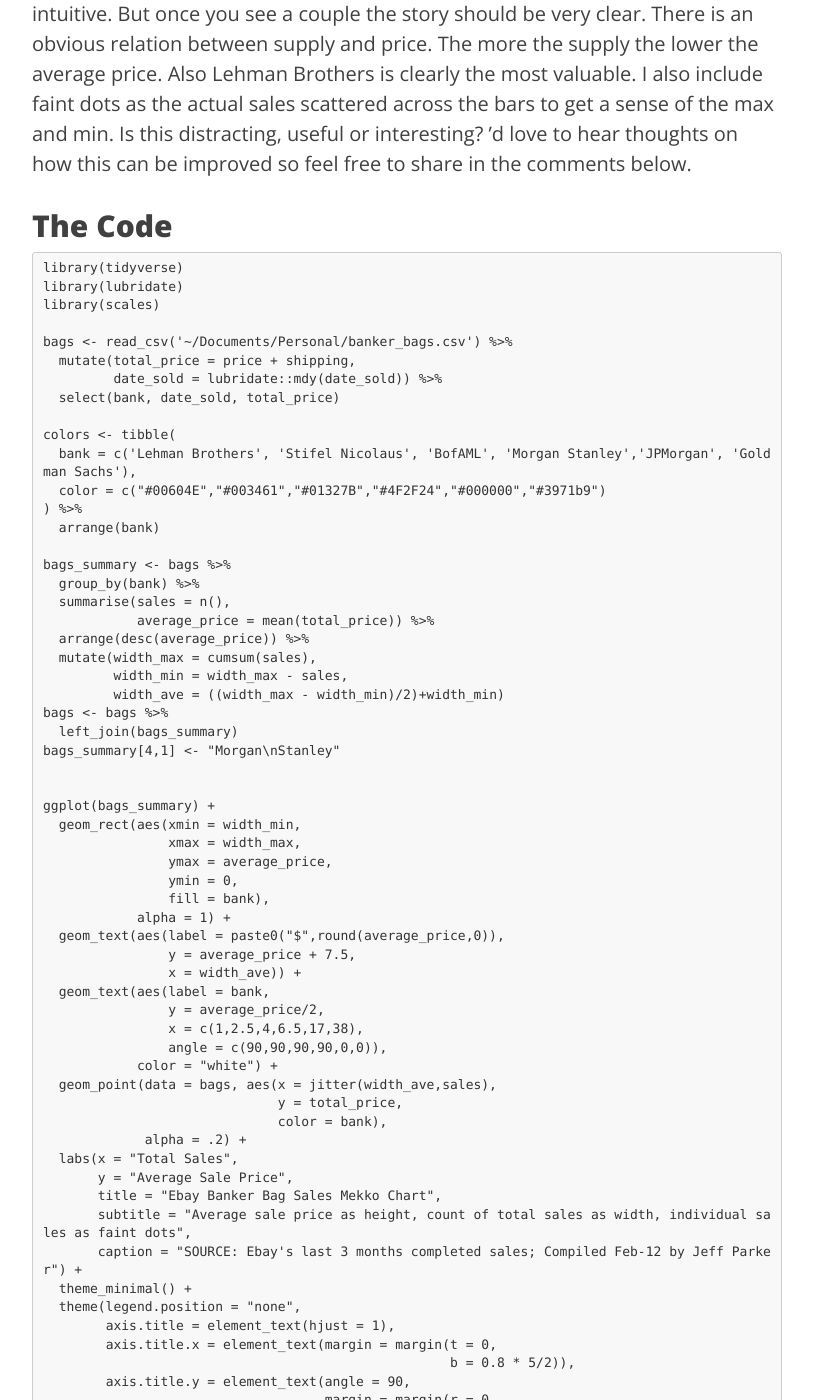
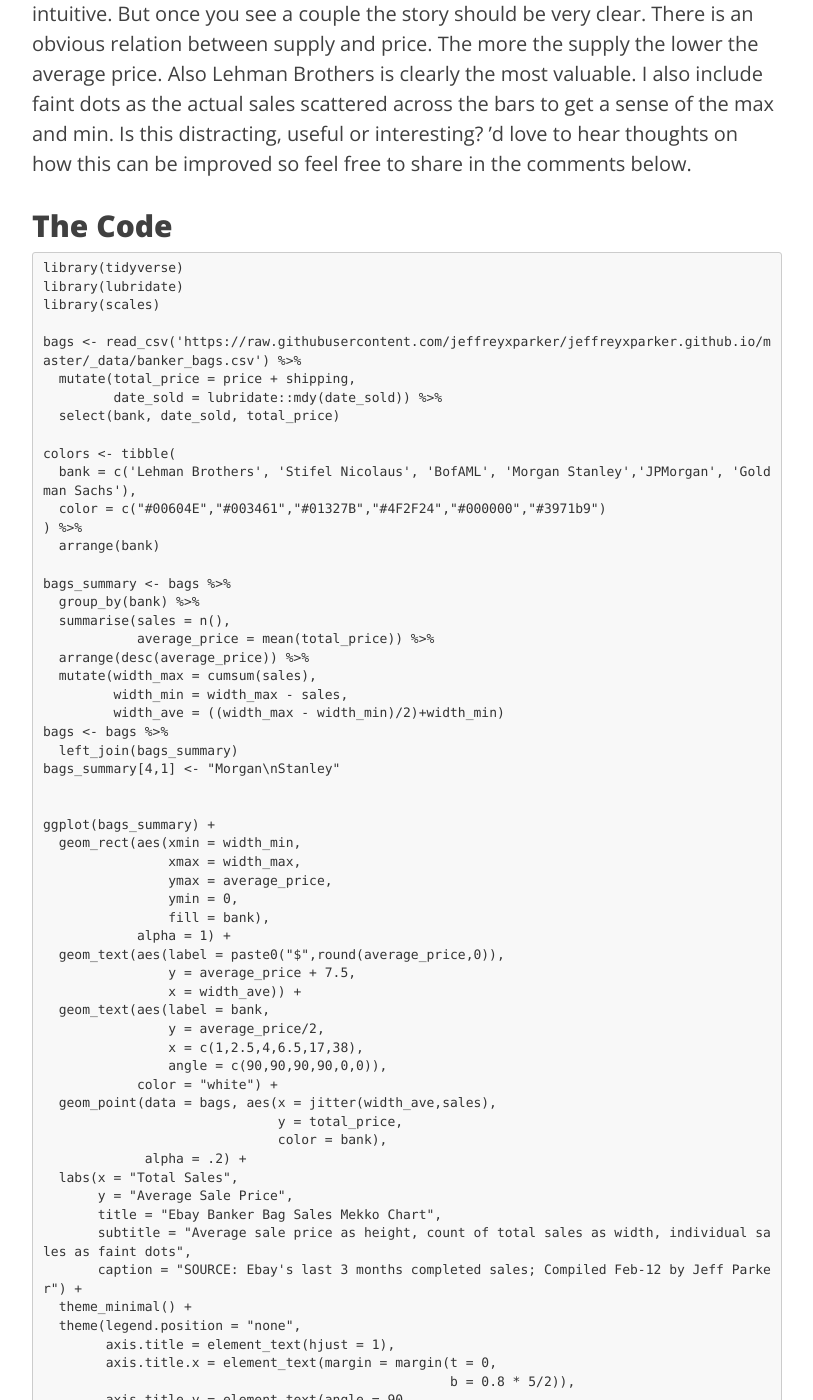
Before and after one commit to jeffreyxparker/jeffreyxparker.github.io, a Jekyll site: the page built from _posts/2019-02-14-banker-bags.markdown, in a window 1280 px wide and 1400 px high, scrolled down 3033 px. Shown: the whole window, without its empty margins (233-1046 px from the left). Built offline with Jekyll 4.4.1, drawn with Linux system fonts in a browser that asks for light colours; nearby versions of some CDN libraries; comment, search, counter and statistics services are not loaded; some of the changed lines change nothing that is shown; some of the changed text lies outside the part shown.

Commit message:
Minor banker bag r code change

```diff
--- a/_posts/2019-02-14-banker-bags.markdown
+++ b/_posts/2019-02-14-banker-bags.markdown
@@ -40,7 +40,7 @@
 library(lubridate)
 library(scales)
 
-bags <- read_csv('~/Documents/Personal/banker_bags.csv') %>%
+bags <- read_csv('https://raw.githubusercontent.com/jeffreyxparker/jeffreyxparker.github.io/master/_data/banker_bags.csv') %>%
   mutate(total_price = price + shipping,
          date_sold = lubridate::mdy(date_sold)) %>%
   select(bank, date_sold, total_price)
```
